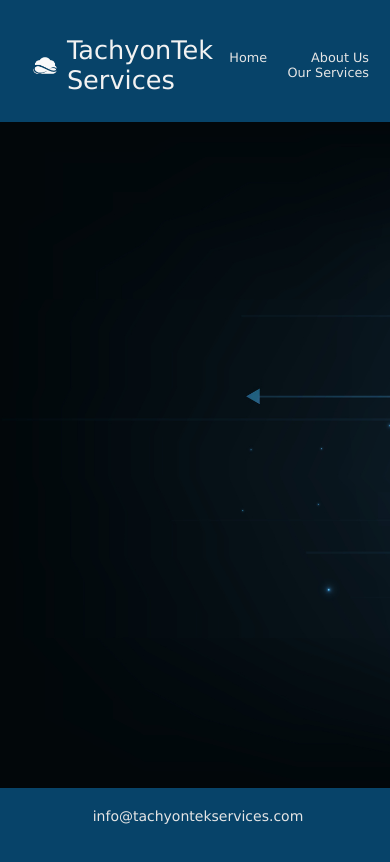
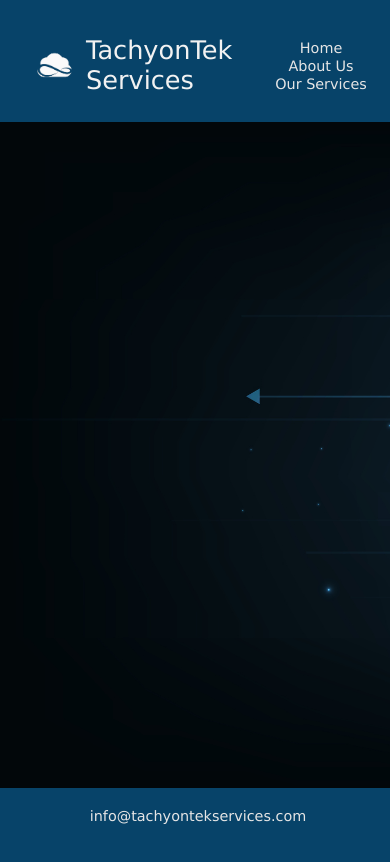
Before and after one commit to cygnuslyra/tachyon-tek, a plain HTML site: page index.html in a window 390 px wide. Drawn offline with Linux system fonts and the light colour scheme.

Commit message:
Update text scaling and menu items flex-wrapping,  alignment and scaling with mobile devices.

```diff
--- a/style.css
+++ b/style.css
@@ -39,9 +39,9 @@
     flex: auto;
     padding-top: 30px;
     padding: 20px;
-    width: 40%;
+    width: 60%;
     font-family: Verdana, Geneva, Tahoma, sans-serif;
-    font-size: clamp(1.1rem, 2.1rem, 1.6rem);
+    font-size: clamp(.9rem, 1.6rem, 2.1rem);
     color: #f2f2f2;
     justify-content: left;
     align-items: center;
@@ -58,14 +58,16 @@ img {
 .header-links {
     display: flex;
     flex-wrap: wrap;
-    width: 60%;
-    justify-content: right;
+    width: 40%;
+    justify-content: center;
     align-items: center;
 }
 
 .link {
+    padding-top: .1rem;
+    text-align: center;
     font-family: Verdana, Geneva, Tahoma, sans-serif;
-    font-size: clamp(.4rem, 1.5rem, .8rem);
+    font-size: clamp(.5rem, .9rem, 1.5rem);
     padding-right: 24px;
     padding-left: 20px;
     color: #e5e5e5;
@@ -160,7 +162,7 @@ ul {
 
 .footer-content {
     font-family: Verdana, Geneva, Tahoma, sans-serif;
-    font-size: 14px;
+    font-size: clamp(.5rem, .9rem, 1.1rem);
     color: #f2f2f2;
     background-color: #074369;
 }
```
